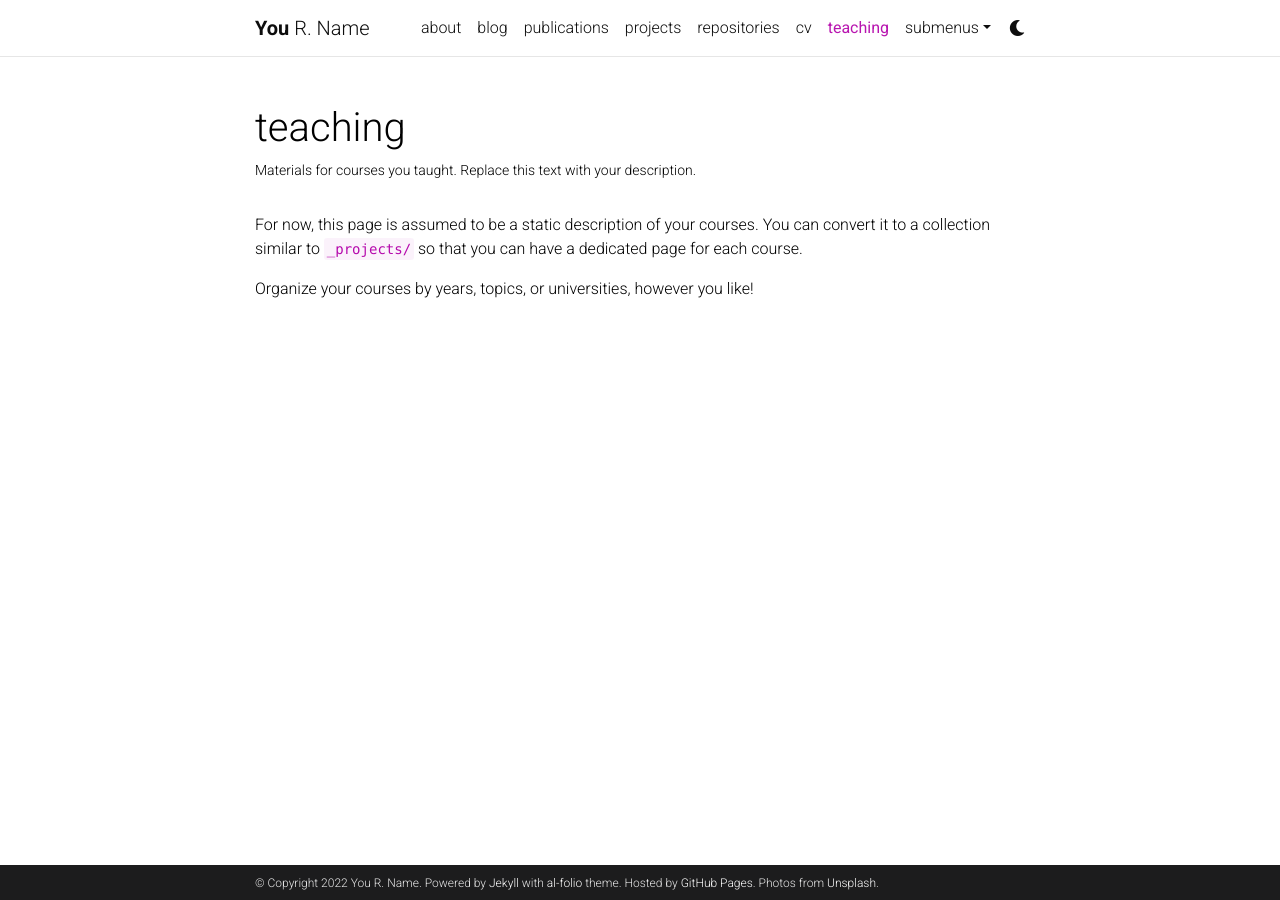
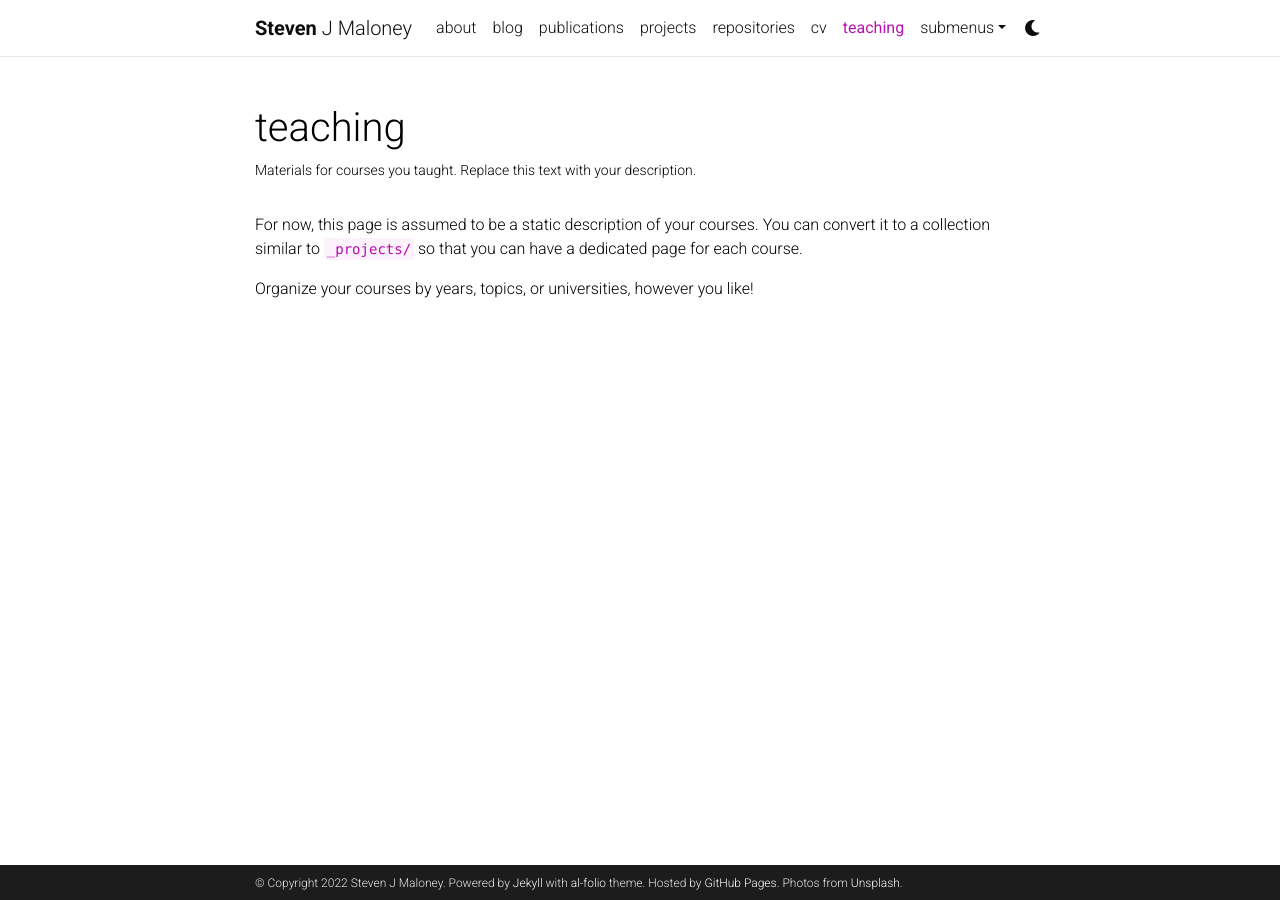
Before and after one commit to stevie1gear/stevie1gear.github.io, a Jekyll site: the page built from _pages/teaching.md, in a window 1280 px wide. Built offline with Jekyll 4.4.1, drawn with Linux system fonts in a browser that asks for light colours; full-size pictures stand in for the smaller copies a plugin makes; comment, search, counter and statistics services are not loaded; a style sheet for code colours, icons or effects is not loaded.

Commit message:
Should fix errors because of URL.

```diff
--- /dev/null
+++ b/CNAME
@@ -0,0 +1 @@
+steviesnotes.com
--- a/_config.yml
+++ b/_config.yml
@@ -3,9 +3,9 @@
 # -----------------------------------------------------------------------------
 
 title: blank # the website title (if blank, full name will be used instead)
-first_name: You
-middle_name: R.
-last_name: Name
+first_name: Steven
+middle_name: J
+last_name: Maloney
 email: you@example.com
 description: > # the ">" symbol means to ignore newlines until "footer_text:"
   A simple, whitespace theme for academics. Based on [*folio](https://github.com/bogoli/-folio) design.
@@ -18,8 +18,8 @@
 lang: en # the language of your site (for example: en, fr, cn, ru, etc.)
 icon: ⚛️  # the emoji used as the favicon (alternatively, provide image name in /assets/img/)
 
-url: https://alshedivat.github.io # the base hostname & protocol for your site
-baseurl: /al-folio # the subpath of your site, e.g. /blog/
+url: https://stevie1gear.github.io # the base hostname & protocol for your site
+baseurl: # the subpath of your site, e.g. /blog/
 last_updated: false # set to true if you want to display last updated in the footer
 impressum_path:  # set to path to include impressum link in the footer, use the same path as permalink in a page, helps to conform with EU GDPR
 
```
Also changed, not shown: _pages/about.md (+2 -2 lines).
